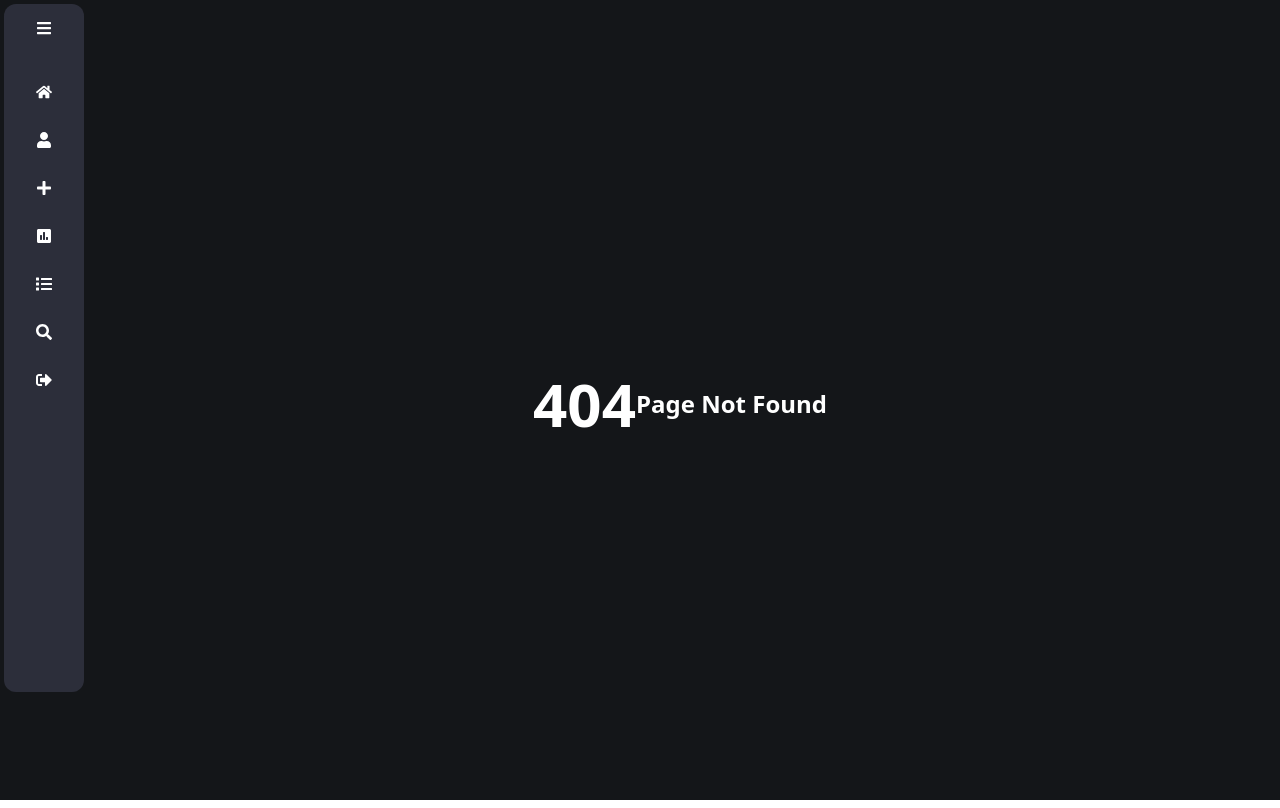
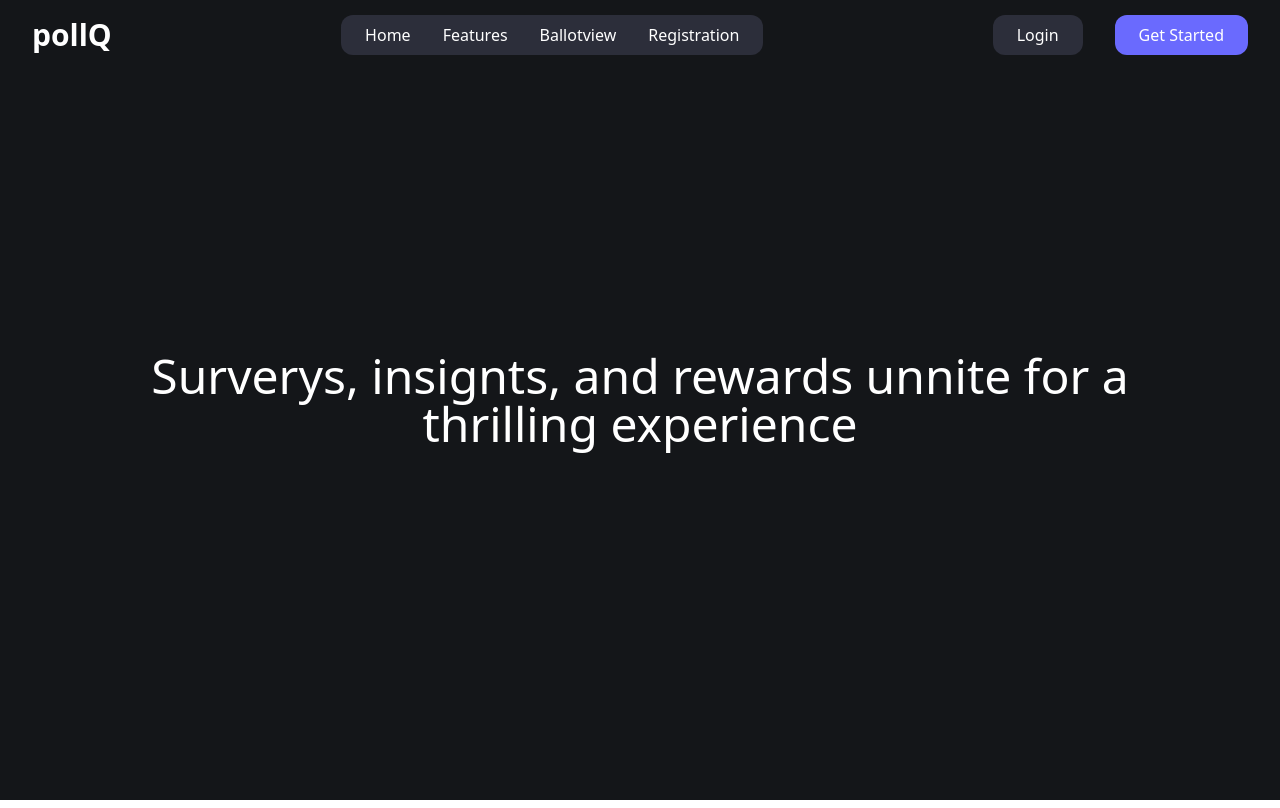
Before and after one commit to namansharma3007/PollQ, a React (Vite) app in the folder frontend-voting/: page / in a window 1280 px wide. Before the commit this address had no page. Built offline with nearby package versions, Linux system fonts and the light colour scheme.

Commit message:
fix:page not found issue fixed

```diff
--- a/frontend-voting/src/App.tsx
+++ b/frontend-voting/src/App.tsx
@@ -1,5 +1,6 @@
+// src/App.tsx
 import { useState } from "react";
-import { Routes, Route, Navigate } from "react-router-dom";
+import { Routes, Route } from "react-router-dom";
 import { Toaster } from "react-hot-toast";
 import Landing from "./pages/Landing";
 import NavBar from "./components/NavBar";
@@ -8,48 +9,55 @@ import Signup from "./pages/Signup";
 import Registration from "./pages/Registration";
 import Ballotview from "./pages/Ballotview";
 import Home from "./pages/Home";
+import CreateNewPoll from "./pages/CreateNewPoll";
+import PageNotFound from "./components/PageNotFound";
+import { Outlet } from "react-router-dom";
 import Sidebar from "./components/Sidebar";
-//@ts-ignore
-import CreateNewPoll from "./pages/CreateNewpoll";
-import PageNotFound from "./components/PageNotFound";
+
+const AuthLayout = () => {
+  return (
+    <>
+      <NavBar />
+      <Outlet />
+    </>
+  );
+};
+const NonAuthLayout = () => {
+  return (
+    <div className="flex p-1">
+      <Sidebar />
+      <Outlet />
+    </div>
+  );
+};
 
 function App() {
   const [authCheck, setAuthCheck] = useState<boolean>(false);
+
   return (
     <div className="overflow-y-auto overflow-x-hidden">
-      <div>
-        <Toaster />
-      </div>
+      <Toaster />
       <div className="h-screen w-screen absolute -z-10 bg-black-p"></div>
-
-      <div className="">
-        {authCheck && (
-          <div className="relative">
-            <NavBar />
-            <Routes>
-              <Route path="*" element={<PageNotFound />} />
+      <div className="relative">
+        <Routes>
+          {!authCheck ? (
+            <Route element={<AuthLayout />}>
               <Route path="/" element={<Landing />} />
               <Route path="/login" element={<Login />} />
               <Route path="/signup" element={<Signup />} />
               <Route path="/registration" element={<Registration />} />
               <Route path="/ballotview" element={<Ballotview />} />
-              {/* <Route path="/home" element={<Home />} /> */}
-            </Routes>
-          </div>
-        )}
-
-        {!authCheck && (
-          <div className="p-1 flex">
-            <Sidebar />
-            <Routes>
-              <Route path="*" element={<PageNotFound />} />
               <Route path="/home" element={<Home />} />
               <Route path="/createnewpoll" element={<CreateNewPoll />} />
-            </Routes>
-          </div>
-        )}
-
-        <div></div>
+            </Route>
+          ) : (
+            <Route element={<NonAuthLayout />}>
+              <Route path="/home" element={<Home />} />
+              <Route path="/createnewpoll" element={<CreateNewPoll />} />
+            </Route>
+          )}
+          <Route path="*" element={<PageNotFound />} />
+        </Routes>
       </div>
     </div>
   );
```
